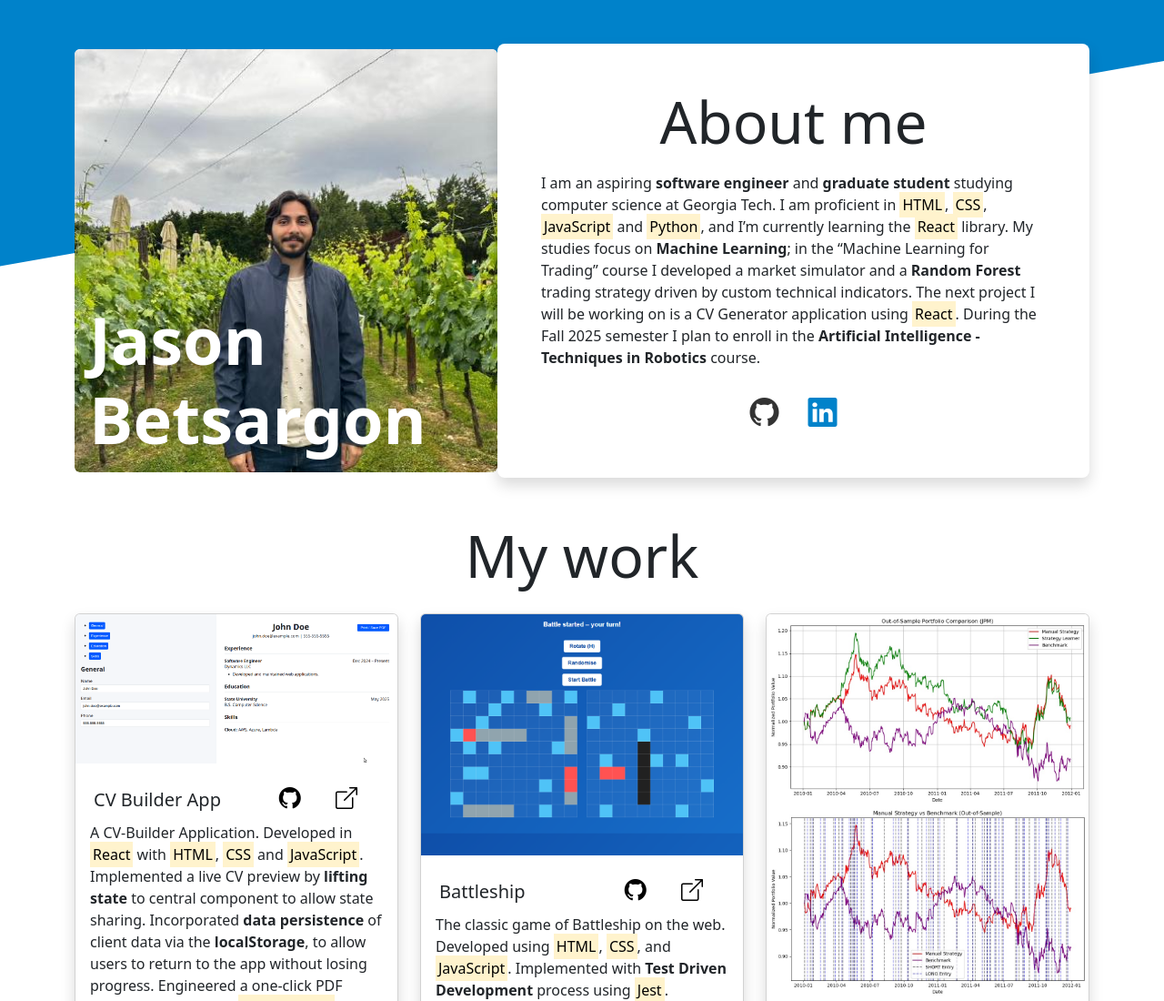
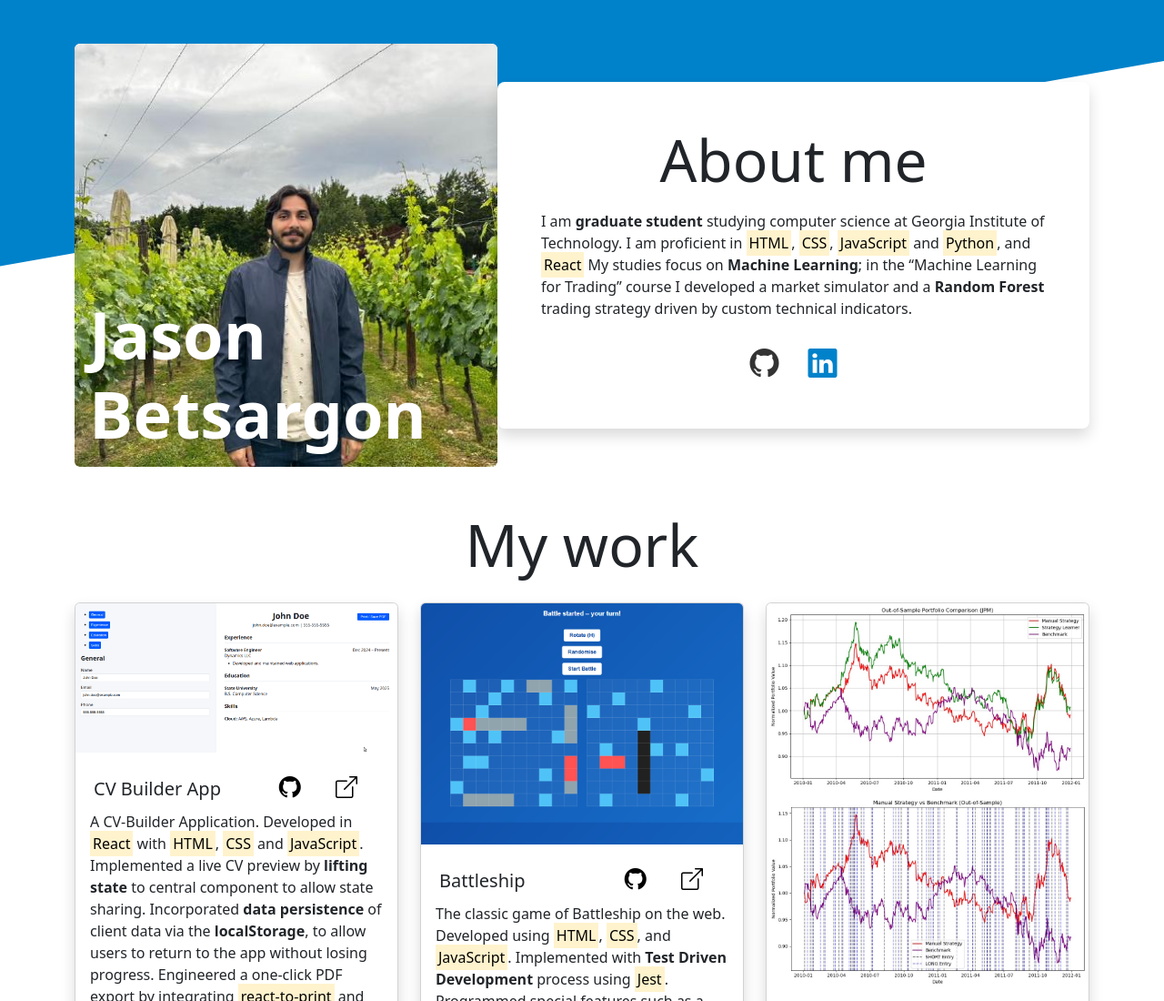
Before and after one commit to JasonBet/homepage, a website built with webpack: page src/index.html in a window 1280 px wide. Shown: the top 1100 px of the page at 91% size. Built offline with nearby package versions, Linux system fonts and the light colour scheme.

Commit message:
Revise personal description in index.html
Updated educational background and project details.

```diff
--- a/src/index.html
+++ b/src/index.html
@@ -53,18 +53,14 @@
               <h2 class="display-3 mb-3 text-sm-center text-md-center">About me</h2>
 
               <p class="lh-base mb-4">
-                I am an aspiring <strong>software engineer</strong> and
-                <strong>graduate student</strong> studying computer science at
-                Georgia Tech. I am proficient in <mark>HTML</mark>,
+                I am <strong>graduate student</strong> studying computer science at
+                Georgia Institute of Technology. I am proficient in <mark>HTML</mark>,
                 <mark>CSS</mark>, <mark>JavaScript</mark> and <mark>Python</mark>, and
-                I’m currently learning the <mark>React</mark> library. My studies focus on
+                <mark>React</mark>  My studies focus on
                 <strong>Machine Learning</strong>; in the “Machine Learning for
                 Trading” course I developed a market simulator and a
                 <strong>Random Forest</strong> trading strategy driven by custom
-                technical indicators. The next project I will be working on is a
-                CV Generator application using <mark>React</mark>. During the Fall
-                2025 semester I plan to enroll in the
-                <strong>Artificial Intelligence - Techniques in Robotics</strong> course.
+                technical indicators.
               </p>
 
               <div class="d-flex justify-content-center">
```
